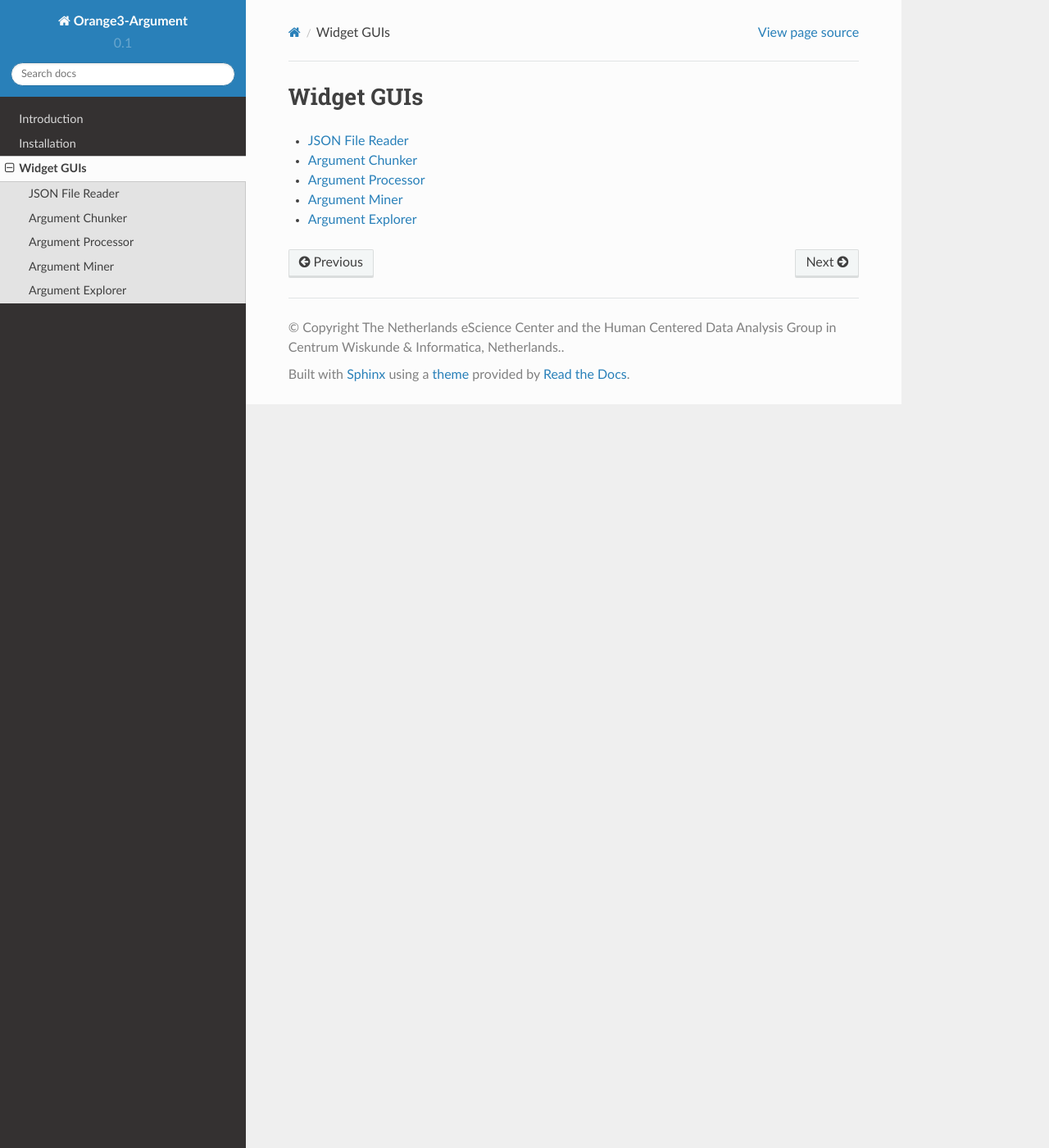
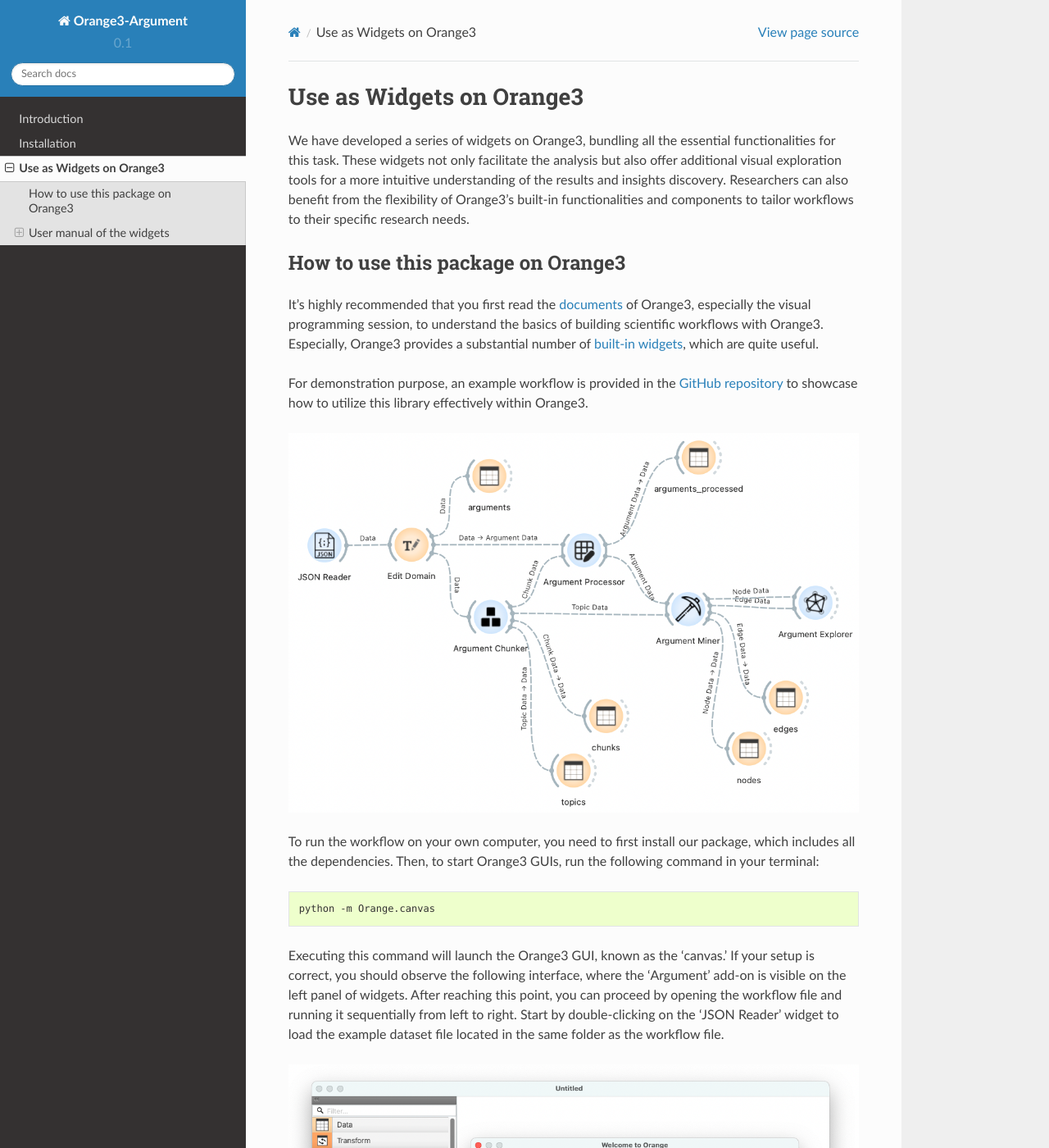
Before and after one commit to EyeofBeholder-NLeSC/orange3-argument, a Sphinx documentation site: the page built from docs/widget_guis.rst, in a window 1280 px wide and 1400 px high. Shown: the whole window at 82% size. Built offline with Sphinx 7.4.7 and the Read the Docs theme 2.0.0, drawn with Linux system fonts in a browser that asks for light colours; pages that are not in the unit, such as notebooks, are missing from menus; some of the changed text lies outside the part shown.

Commit message:
Refine the widget_guis page.

```diff
--- a/docs/conf.py
+++ b/docs/conf.py
@@ -31,7 +31,7 @@
     "sphinx.ext.coverage",
     "sphinx.ext.napoleon",
     "sphinx.ext.intersphinx",
-    "sphinx.ext.autosectionlabel",
+    # "sphinx.ext.autosectionlabel",
     "sphinx.ext.viewcode",
     "autoapi.extension",
     "nbsphinx",
--- a/docs/introduction.rst
+++ b/docs/introduction.rst
@@ -7,7 +7,8 @@
 
 Moreover, we have implemented an intuitive, visual programming module that brings the power of argument mining to researchers with limited programming expertise. This feature enables individuals from diverse backgrounds to harness the potential of argument analysis, making it accessible to a broader range of researchers and practitioners.
 
-.. image:: flowchart.png
+.. figure:: _static/flowchart.png
+    :align: center
 
 The package contains three components that can be used to build the workflow:
 
--- a/docs/widget_guis.rst
+++ b/docs/widget_guis.rst
@@ -1,5 +1,32 @@
-Widget GUIs
-===========
+Use as Widgets on Orange3
+=========================
+
+We have developed a series of widgets on Orange3, bundling all the essential functionalities for this task. These widgets not only facilitate the analysis but also offer additional visual exploration tools for a more intuitive understanding of the results and insights discovery. Researchers can also benefit from the flexibility of Orange3's built-in functionalities and components to tailor workflows to their specific research needs.
+
+How to use this package on Orange3
+----------------------------------
+
+It's highly recommended that you first read the `documents <https://orangedatamining.com/docs/>`_ of Orange3, especially the visual programming session, to understand the basics of building scientific workflows with Orange3. Especially, Orange3 provides a substantial number of `built-in widgets <https://orangedatamining.com/widget-catalog/>`_, which are quite useful.
+
+For demonstration purpose, an example workflow is provided in the `GitHub repository <https://github.com/EyeofBeholder-NLeSC/orange3-argument/tree/doc/examples>`_ to showcase how to utilize this library effectively within Orange3.
+
+.. figure:: _static/orange_workflow.png
+
+To run the workflow on your own computer, you need to first install our package, which includes all the dependencies. Then, to start Orange3 GUIs, run the following command in your terminal:
+
+.. code-block:: console
+
+        python -m Orange.canvas
+
+Executing this command will launch the Orange3 GUI, known as the 'canvas.' If your setup is correct, you should observe the following interface, where the 'Argument' add-on is visible on the left panel of widgets. After reaching this point, you can proceed by opening the workflow file and running it sequentially from left to right. Start by double-clicking on the 'JSON Reader' widget to load the example dataset file located in the same folder as the workflow file.
+
+.. figure:: _static/orange_gui.png
+
+.. note::
+    Loading pre-trained language models and performing topic modeling with the `Argument Chunker` widget may take some time, which might make the program appear unresponsive. Kindly exercise patience and wait for a moment.
+
+User manual of the widgets
+--------------------------
 
 .. toctree::
     :maxdepth: 1
```
Also changed, not shown: docs/_static/flowchart.png (renamed from docs/flowchart.png), docs/_static/orange_gui.png (added), docs/_static/orange_workflow.png (added), docs/index.rst (line endings or trailing spaces), 1 other file.
